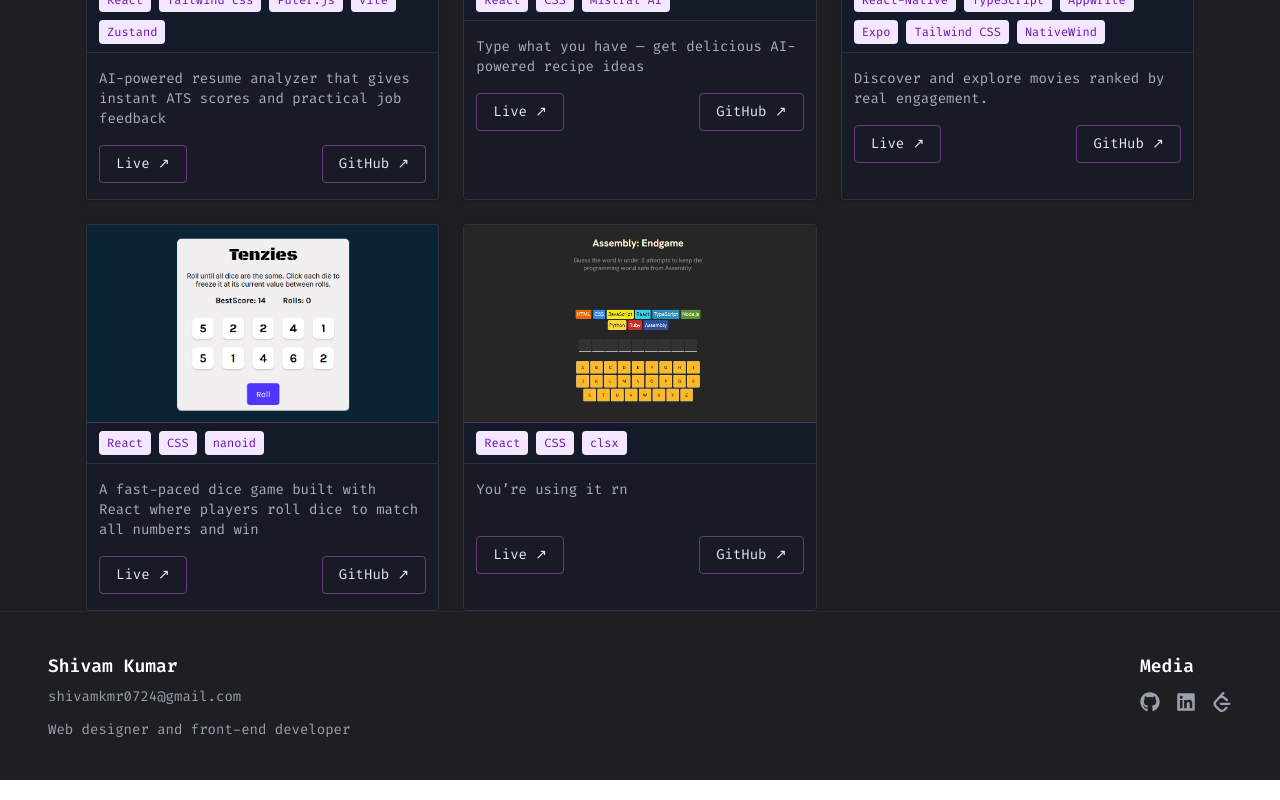
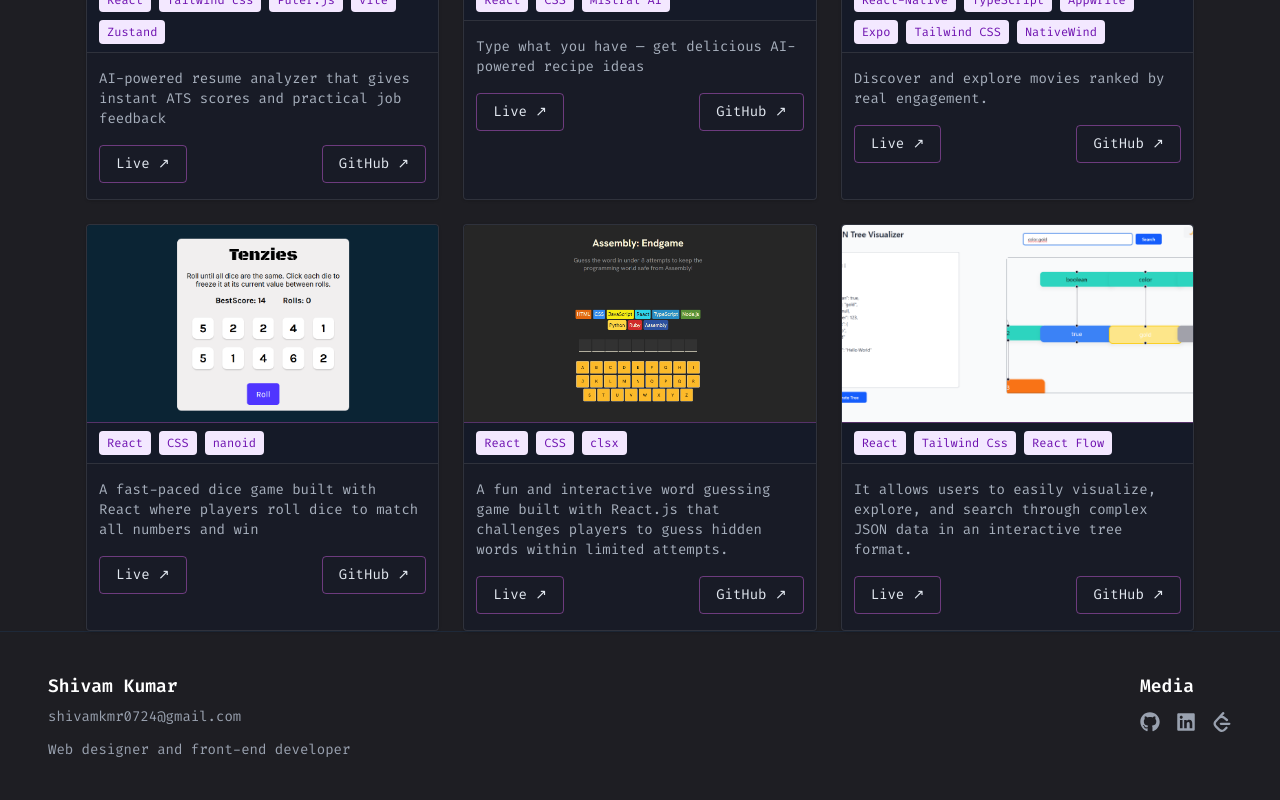
Before and after one commit to Shivamkr0724/Portfolio-website-, a React (Vite) app: page /allProjects in a window 1280 px wide. Shown: the part 516-1316 px from the top of the page. Built offline with nearby package versions, Linux system fonts and the light colour scheme.

Commit message:
added new project

```diff
--- a/src/pages/AllProjects.jsx
+++ b/src/pages/AllProjects.jsx
@@ -3,6 +3,7 @@ import projectTwo from "../assets/image/project2.png"
 import porjectThree from "../assets/image/project3.png"
 import porjectFour from "../assets/image/project4.png"
 import porjectFive from "../assets/image/project5.png"
+import porjectSix from "../assets/image/project6.png"
 import TargetCursor from "../components/TargetCursor";
 
 
@@ -56,8 +57,17 @@ const projects = [
     title: "Assembly-Endgame",
     stack: ["React", "CSS", "clsx"],
     img: porjectFive,
-    desc: "You’re using it rn",
-    github: "https://github.com/Shivamkr0724/Assembly-Endgame",
+    desc: "A fun and interactive word guessing game built with React.js that challenges players to guess hidden words within limited attempts.",
+    github: "https://github.com/Shivamkr0724/JSON-Tree-Visualizer",
+    live: "https://json-tree-visualizer-nine.vercel.app/",
+  },
+  {
+    id: 6,
+    title: "JSON-Tree-Visualizer",
+    stack: ["React", "Tailwind Css", "React Flow"],
+    img: porjectSix,
+    desc: "It allows users to easily visualize, explore, and search through complex JSON data in an interactive tree format.",
+    github: "https://json-tree-visualizer-nine.vercel.app/",
     live: "https://assembly-endgame-amber.vercel.app/",
   },
 ];
```
Also changed, not shown: src/assets/image/project6.png (added).
